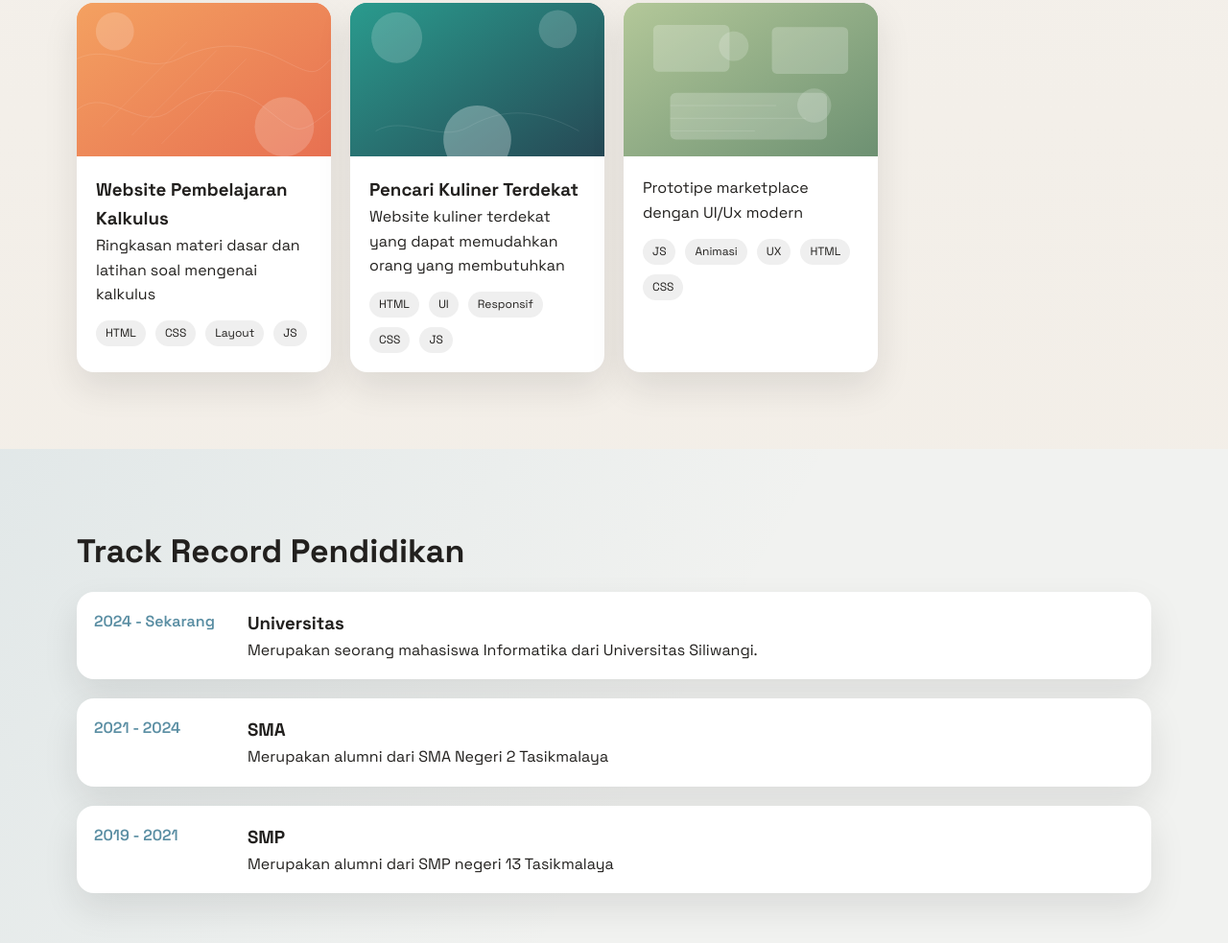
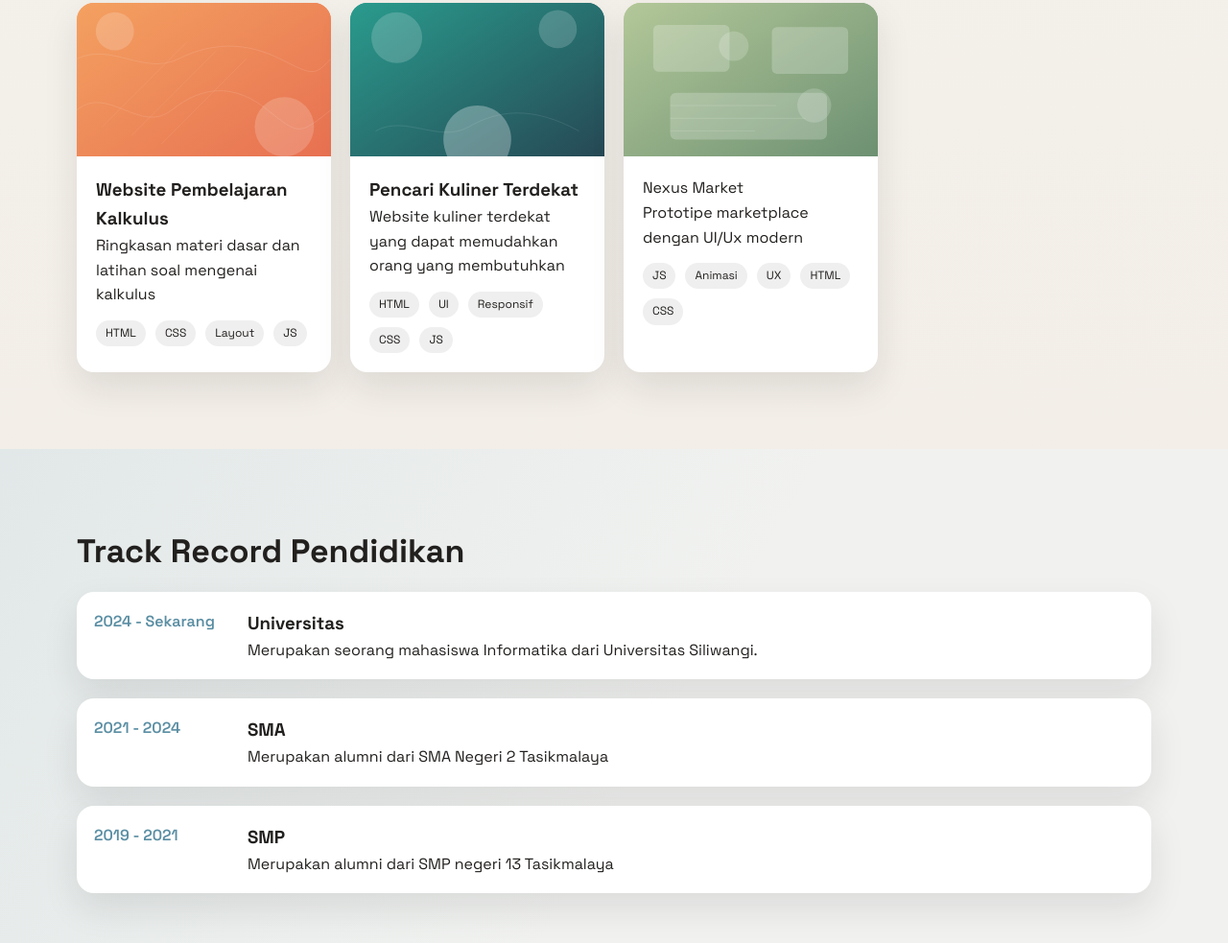
Before and after one commit to Dhammz/Portofolio-Syahiid-Idham-Al-Kholilly_120, a plain HTML site: page index.html in a window 1280 px wide. Shown: the part 1859-2842 px from the top of the page at 96% size. Drawn offline with nearby package versions, Linux system fonts and the light colour scheme.

Commit message:
Fix project link in index.htmlnexus add

```diff
--- a/index.html
+++ b/index.html
@@ -179,7 +179,7 @@
               <img src="assets/img/project-portfolio.svg" alt="Ilustrasi proyek Portfolio Minimalis" loading="lazy" />
             </div>
             <div class="project-body">
-              <a href=""><a>
+              <a href="https://nexusmarket-beta.vercel.app">Nexus Market<a>
               <p>Prototipe marketplace dengan UI/Ux modern</p>
               <div class="project-tags">
                 <span>JS</span><span>Animasi</span><span>UX</span><span>HTML</span><span>CSS</span>
```
